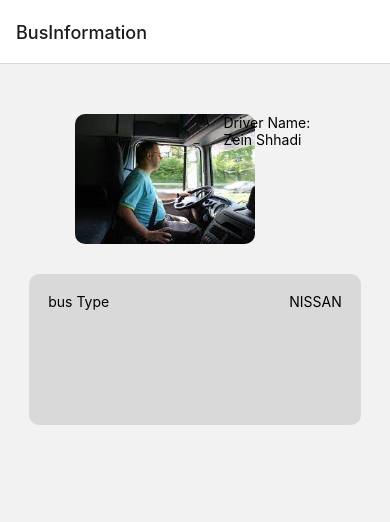
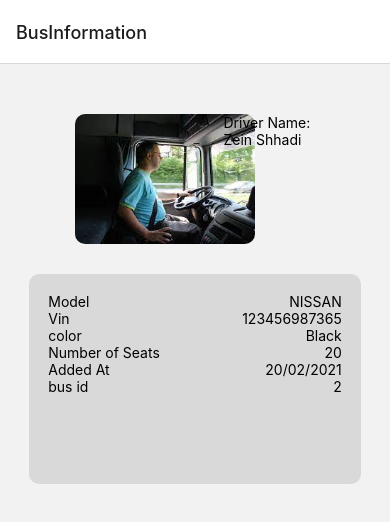
Before and after one commit to zeinshhadi/b-route-app, a React Native app in the folder frontend/: screen /BusInformation in a window 390 px wide. Shown: the top 522 px of the page. Built offline with nearby package versions, Linux system fonts and the light colour scheme.

Commit message:
Frontend <> Added all details for bus info card

```diff
--- a/frontend/components/cards/busDetails/BusInfoCard.js
+++ b/frontend/components/cards/busDetails/BusInfoCard.js
@@ -6,7 +6,12 @@ import BusTextDetails from "./BusTextDetails";
 const BusInfoCard = () => {
   return (
     <View style={styles.busInformationContainer}>
-      <BusTextDetails detailTitle={"bus Type"} detailInfo={"NISSAN"} />
+      <BusTextDetails detailTitle={"Model"} detailInfo={"NISSAN"} />
+      <BusTextDetails detailTitle={"Vin"} detailInfo={"123456987365"} />
+      <BusTextDetails detailTitle={"color"} detailInfo={"Black"} />
+      <BusTextDetails detailTitle={"Number of Seats"} detailInfo={"20"} />
+      <BusTextDetails detailTitle={"Added At"} detailInfo={"20/02/2021"} />
+      <BusTextDetails detailTitle={"bus id"} detailInfo={"2"} />
     </View>
   );
 };
```
